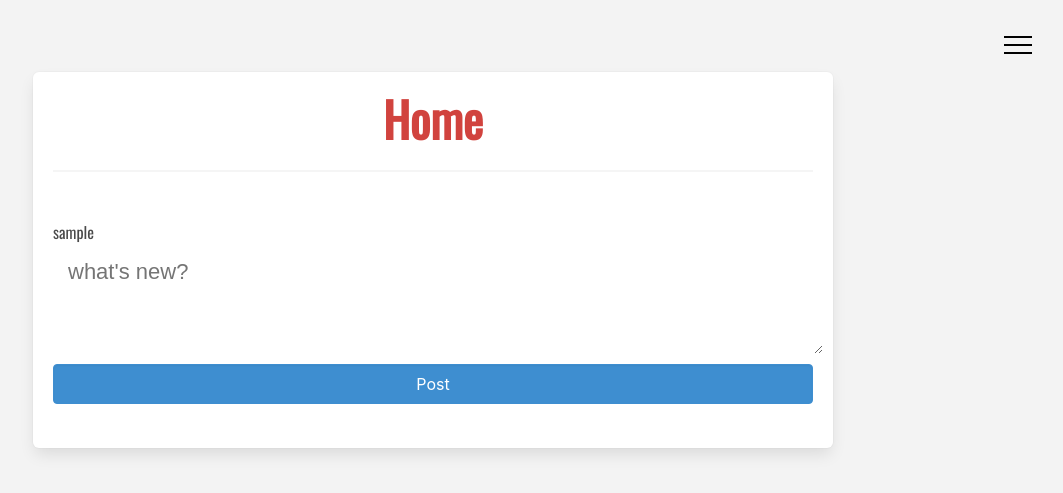
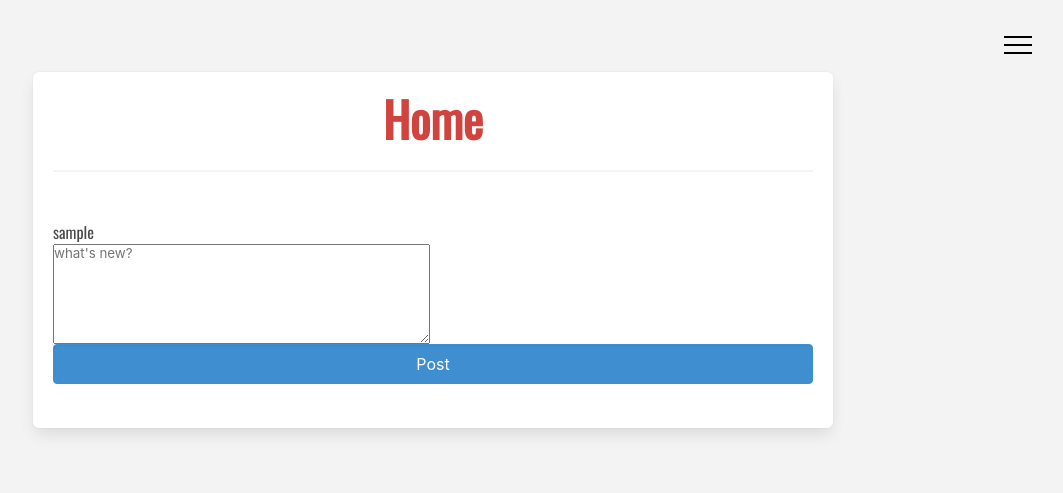
Before and after one commit to GBU31/RealAmericans, a Django app: page / in a window 1280 px wide. Shown: the top 493 px of the page, without its empty margins (207-1270 px from the left). Run offline with Django 4.2, Linux system fonts and the light colour scheme; the visitor is signed in with stand-in values (Sample User, id 1); data that the repository does not hold is empty; some libraries are stand-ins or nearby versions.

Commit message:
updated base.html

```diff
--- a/main/templates/base.html
+++ b/main/templates/base.html
@@ -10,7 +10,6 @@
         <style>
           @import url("{%static 'css/base.css'%}");
           @import url("{%static 'css/menu.css'%}");
-          @import url("{%static 'css/post.css'%}");
         </style>
     </head>
         <body>
```
